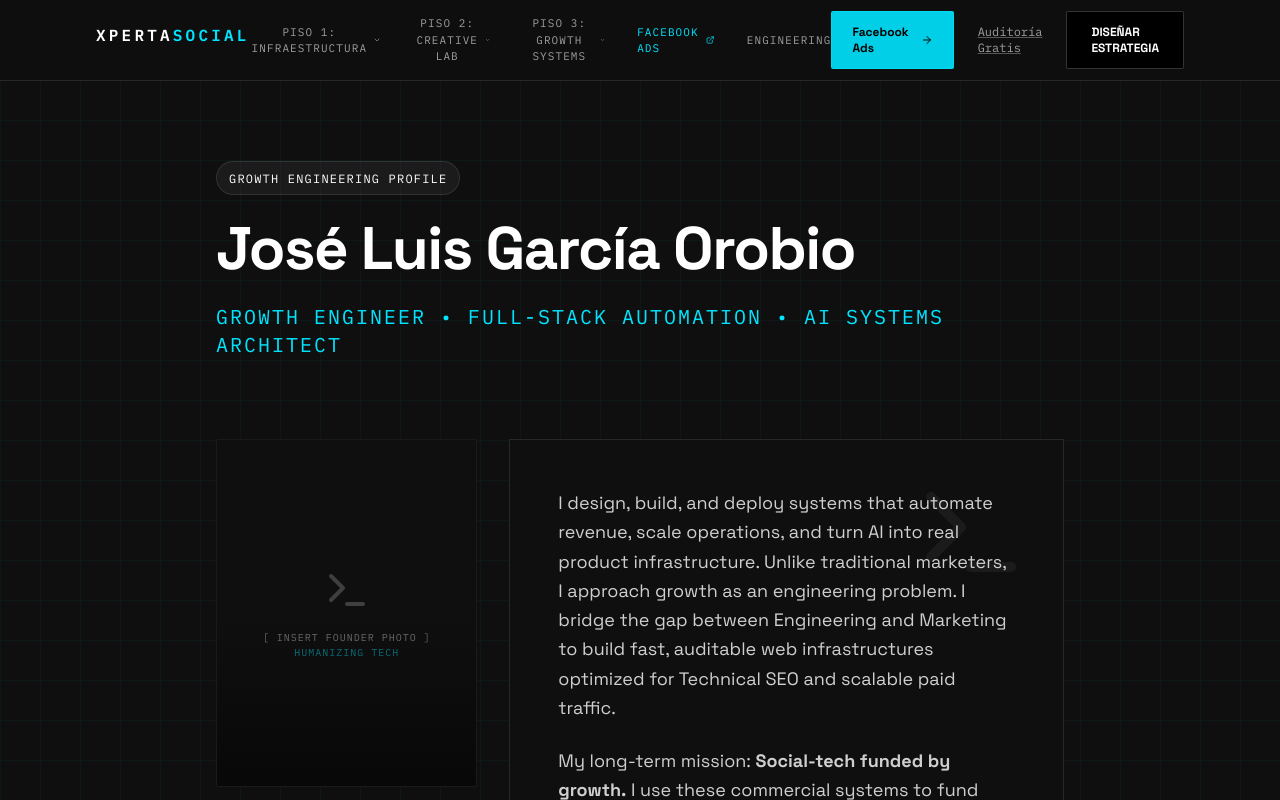
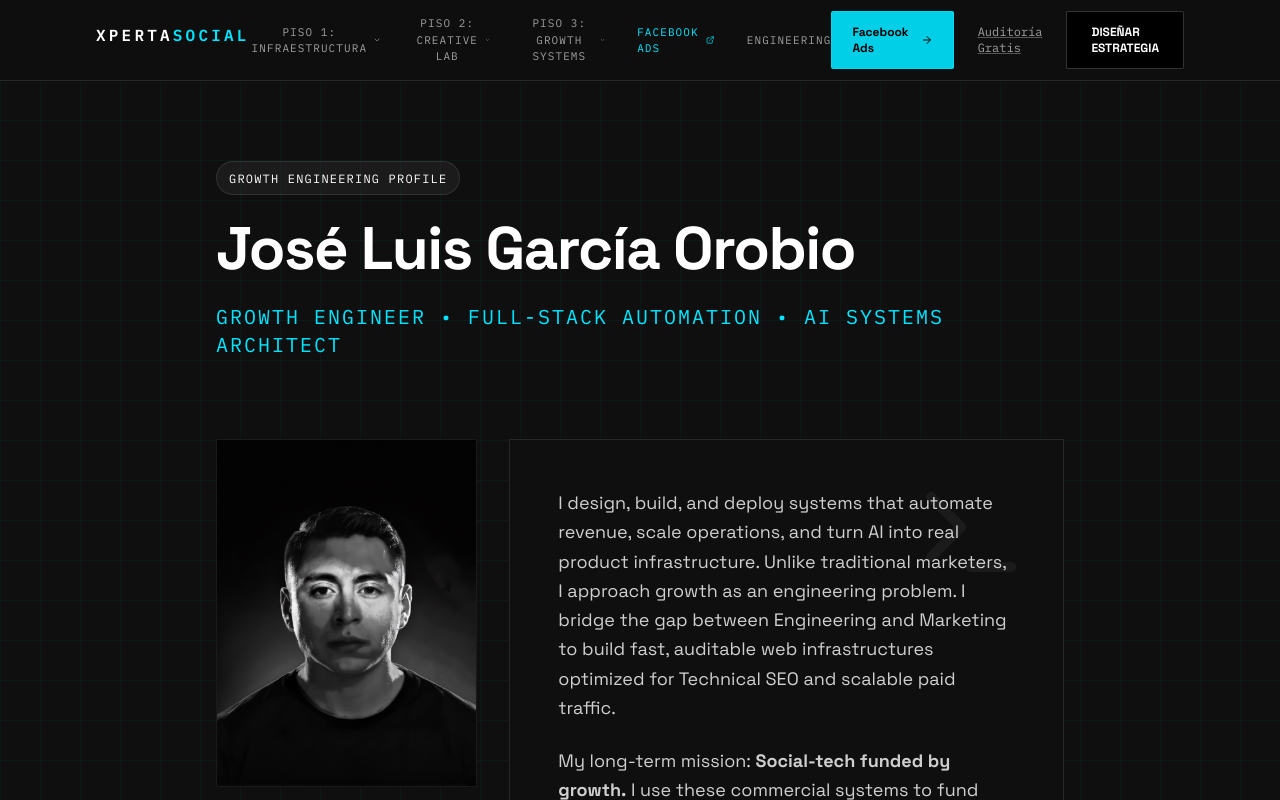
Before and after one commit to lbaddass/xpertasocial-web, a Next.js app: page /perfil-corporativo in a window 1280 px wide. Shown: the top 800 px of the page. Built offline with nearby package versions, Linux system fonts and the light colour scheme.

Commit message:
Replace founder photo placeholder with actual image
Substituted the placeholder in the corporate profile page with a real image of José Luis García Orobio using the Next.js Image component for better performance and presentation.

```diff
--- a/src/app/perfil-corporativo/page.tsx
+++ b/src/app/perfil-corporativo/page.tsx
@@ -1,5 +1,6 @@
 import { Code, Terminal, Globe, ArrowRight, Cpu, Database, Cloud, Layers, Brain, ExternalLink } from "lucide-react";
 import Link from "next/link";
+import Image from "next/image";
 
 export default function CorporateProfilePage() {
   return (
@@ -25,13 +26,7 @@ export default function CorporateProfilePage() {
           {/* Photo Placeholder */}
           <div className="md:col-span-1">
             <div className="aspect-[3/4] bg-black border border-white/10 rounded-sm relative overflow-hidden group">
-              <div className="absolute inset-0 flex flex-col items-center justify-center bg-carbon">
-                <Terminal size={48} className="text-white/20 mb-4" />
-                <span className="text-[10px] font-mono text-white/40 uppercase tracking-widest text-center px-4">
-                  [ INSERT FOUNDER PHOTO ]<br />
-                  <span className="text-neonBlue/50">Humanizing Tech</span>
-                </span>
-              </div>
+              <Image src="/jose-luis-garcia-orobio Large.jpeg" alt="José Luis García Orobio" fill className="object-cover" />
               {/* Overlay for effect */}
               <div className="absolute inset-0 bg-gradient-to-t from-black/80 via-transparent to-transparent opacity-60 pointer-events-none" />
             </div>
```
